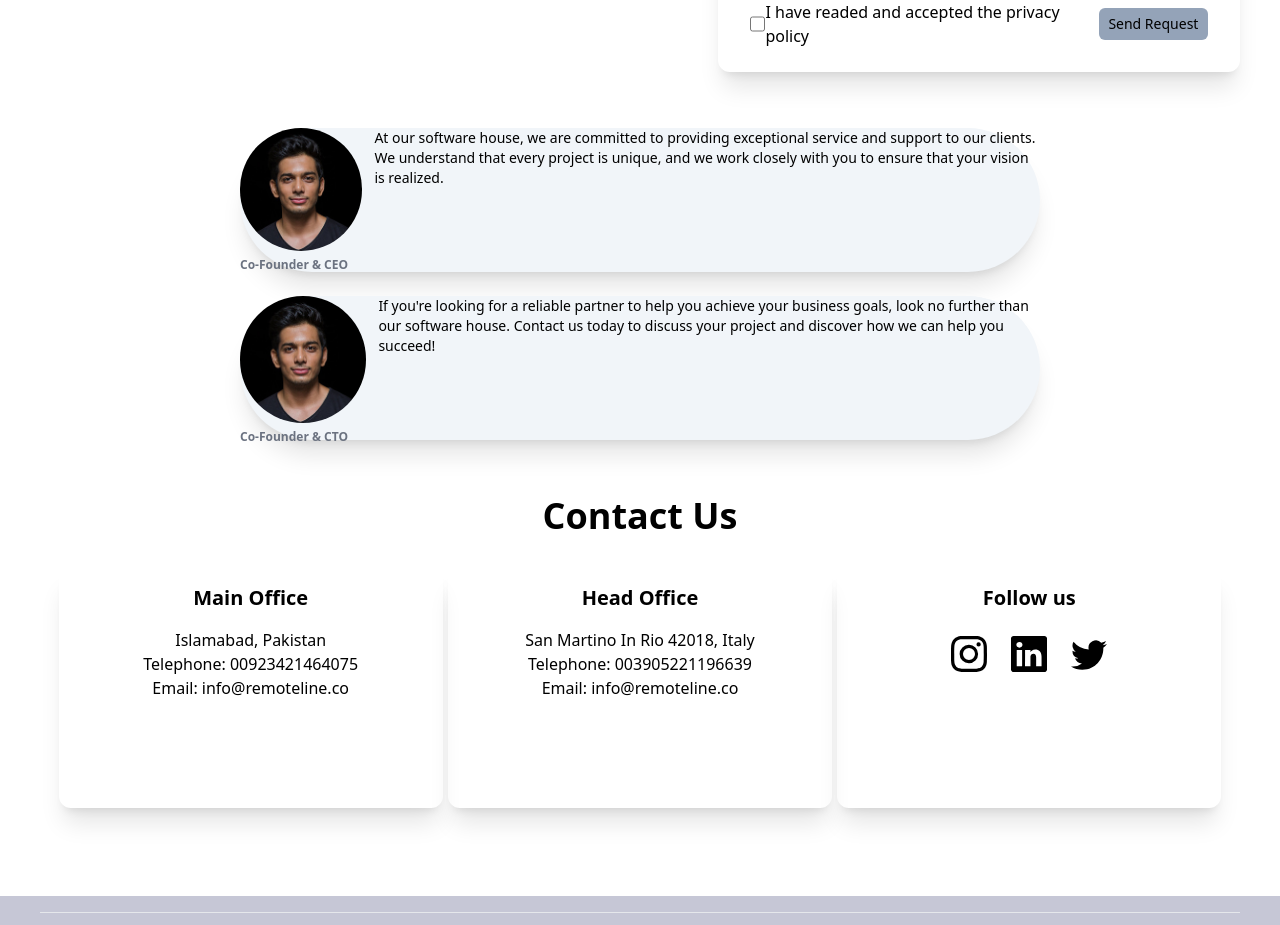
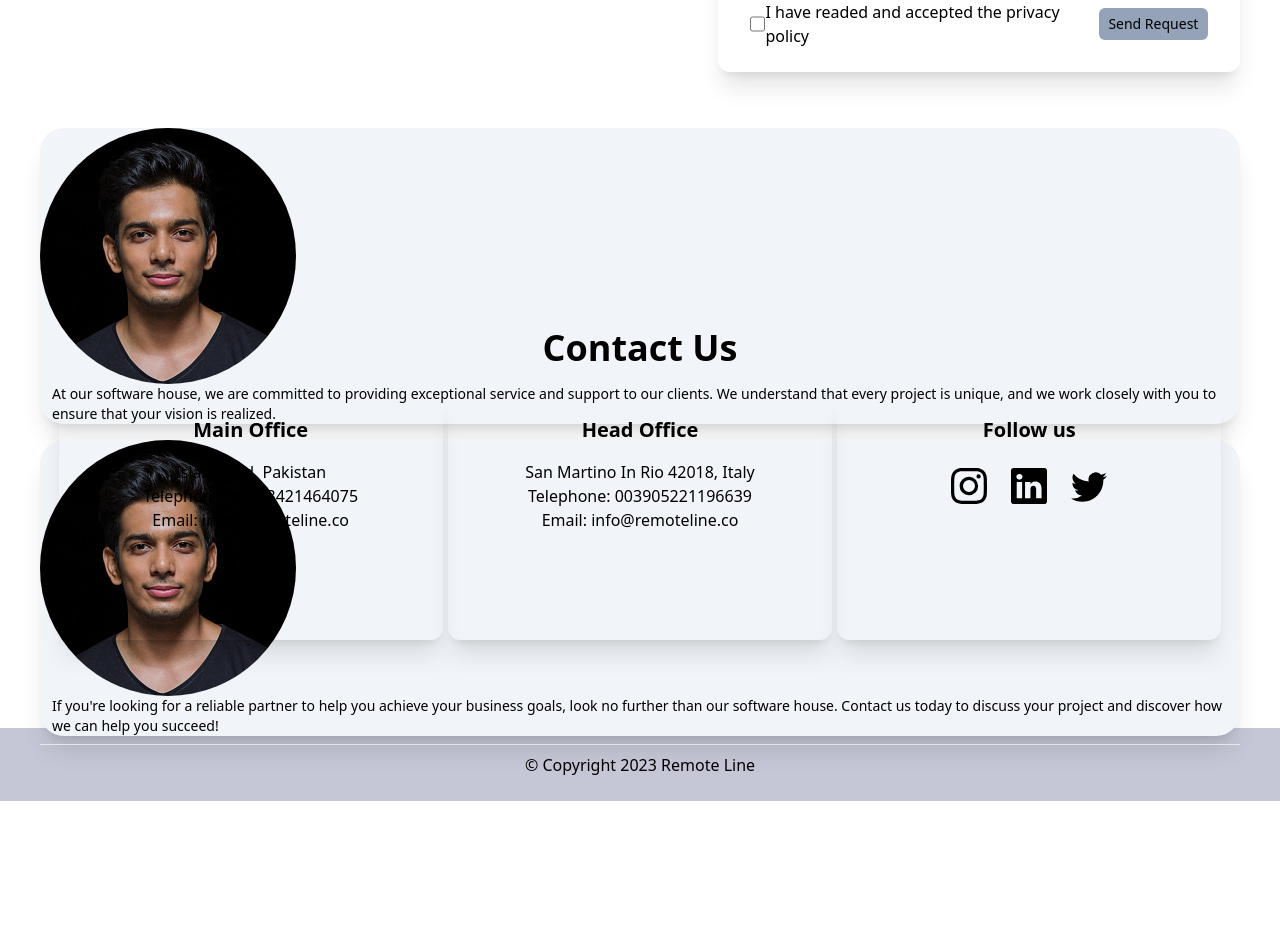
Before and after one commit to sohailabbas11/RemoteLine-Landing, a React (Create React App) app: page / in a window 1280 px wide. Shown: the part 1606-2531 px from the top of the page. After the commit the page ends 2407 px from the top, so only its background shows below. Built offline with nearby package versions, Linux system fonts and the light colour scheme.

Commit message:
new folder changing

```diff
--- a/src/App.tsx
+++ b/src/App.tsx
@@ -1,12 +1,21 @@
 import Footer from './components/Footer';
 import Header from './components/Header';
-import Main from './components/Main';
+import AboutUs from './components/AboutUs'
+import ContactUs from './components/ContactUs'
+import GetInformation from './components/GetInformation'
+import Home from './components/Home'
+import Message from './components/Message'
+
 
 function App() {
   return (
     <div className="">
       <Header />
-      <Main />
+      <Home />
+      <AboutUs />
+      <GetInformation />
+      <Message />
+      <ContactUs />
       <Footer />
     </div>
   );
--- a/src/components/Home.tsx
+++ b/src/components/Home.tsx
@@ -14,8 +14,6 @@ const Home = () => {
                 </p>
             </div>
         </div>
-
-
     )
 }
 
--- a/src/components/Main.tsx
+++ /dev/null
@@ -1,19 +0,0 @@
-import AboutUs from './AboutUs'
-import ContactUs from './ContactUs'
-import GetInformation from './GetInformation'
-import Home from './Home'
-import Message from './Message'
-
-const Main = () => {
-    return (
-        <div className=''>
-            <Home />
-            <AboutUs />
-            <GetInformation />
-            <Message />
-            <ContactUs />
-        </div>
-    )
-}
-
-export default Main
--- a/src/components/Message.tsx
+++ b/src/components/Message.tsx
@@ -1,24 +1,26 @@
 
 const Message = () => {
     return (
-        <div className='px-4 md:px-10 space-y-6 place-items-center'>
-            <div className='flex space-x-3 bg-slate-100  w-full md:w-2/3 h-36 rounded-full shadow-xl'>
+        <div className='flex flex-col px-4 md:px-10 space-y-4 w-full h-36'>
+            <div className='flex flex-col md:flex space-x-3 bg-slate-100 rounded-3xl shadow-xl'>
                 <div className="">
                     <img className='h-17 w-17 rounded-full' src={require('../images/person2.jpeg')} alt="" />
-                    <span className="text-xs font-semibold text-gray-500">Co-Founder & CEO</span>
                 </div>
+                <div>
                     <p className='text-sm'>
                         At our software house, we are committed to providing exceptional service and support to our clients. We understand that every project is unique, and we work closely with you to ensure that your vision is realized.
                     </p>
                 </div>
-            <div className='flex space-x-3 bg-slate-100 w-full md:w-2/3 h-36 rounded-full shadow-xl'>
+            </div>
+            <div className='flex flex-col md:flex space-x-3 bg-slate-100 rounded-3xl shadow-xl'>
                 <div className="">
                     <img className='h-17 w-17 rounded-full' src={require('../images/person2.jpeg')} alt="" />
-                    <span className="text-xs font-semibold text-gray-500">Co-Founder & CTO</span>
                 </div>
+                <div>
                     <p className='text-sm'>
                         If you're looking for a reliable partner to help you achieve your business goals, look no further than our software house. Contact us today to discuss your project and discover how we can help you succeed!
                     </p>
+                </div>
             </div>
         </div>
     )
```
Lines whose indentation alone changed are shown as unchanged.
